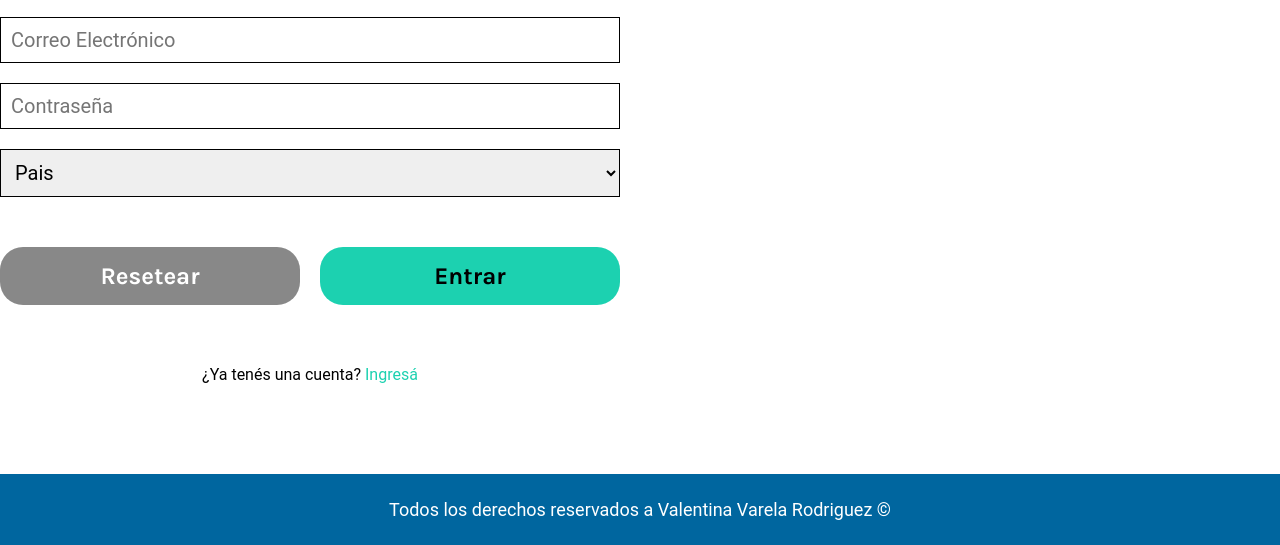
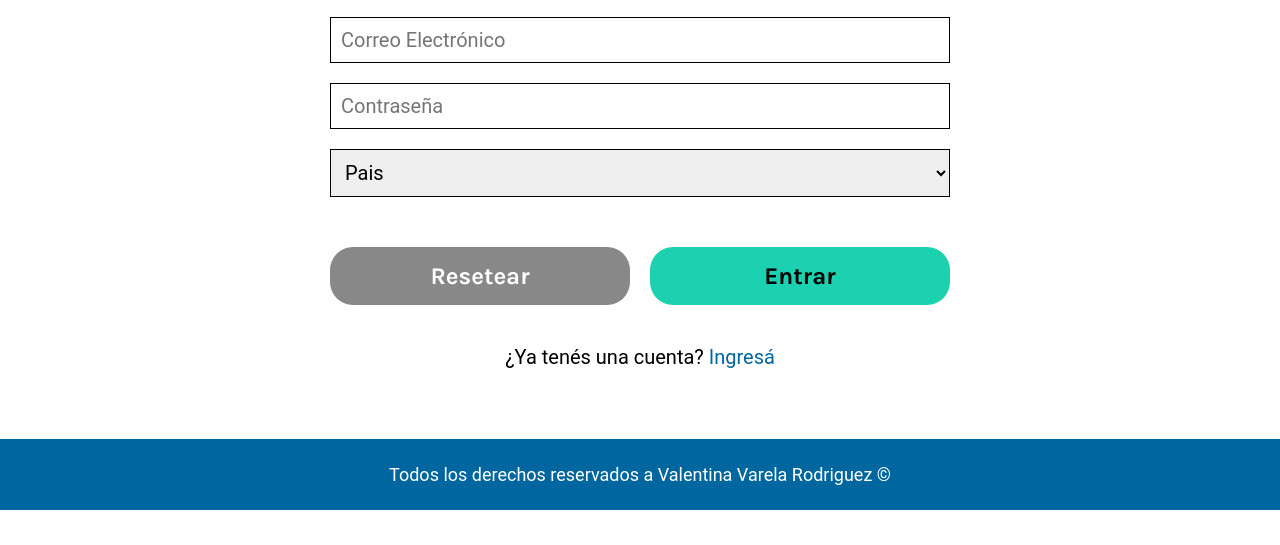
Before and after one commit to valva-ro/CTD-FrontEnd-I, a plain HTML site: page html/card-super-heroes/html/register.html in a window 1280 px wide. Shown: the part 275-820 px from the top of the page. Drawn offline with Linux system fonts and the light colour scheme.

Commit message:
[FIX] forms

```diff
--- a/html/card-super-heroes/css/forms.css
+++ b/html/card-super-heroes/css/forms.css
@@ -1,5 +1,12 @@
 @import url('https://fonts.googleapis.com/css2?family=Inter:wght@400;500;600;700&display=swap');
 @import url('https://fonts.googleapis.com/css2?family=Karla:wght@400;500;600;700&display=swap');
+
+.form-container {
+    display: flex;
+    flex-direction: column;
+    align-items: center;
+}
+
 
 .form {
     margin-top: 40px;
@@ -56,18 +63,17 @@
     line-height: 72px;
 }
 
-.form p {
-    text-align: center;
-    padding: 20px;
-}
-
-.form p a {
-    color: #1CD1B0;
+.form-container p a {
+    color: var(--primary-color);
     text-decoration: none;
 }
 
-.form p a:hover {
-    color: #16bb9d;
+.form-container p a:hover {
+    color: var(--primary-color-lighter);
+}
+
+.form-container p {
+    font-size: 20px;
 }
 
 input, textarea, select {
--- a/html/card-super-heroes/html/register.html
+++ b/html/card-super-heroes/html/register.html
@@ -25,6 +25,7 @@
 
     <main>
         <section>
+            <div class="form-container">
                 <div class="form">
                     <h1>Registro</h1>
                     <form action="" method="POST">
@@ -302,6 +303,7 @@
                                 class="input-btn form-btn right-btn"
                                 value="Entrar">
                         </div>
+                    </div>
                 </form>
                 <p>¿Ya tenés una cuenta? <a href="./login.html">Ingresá</a></p>
             </div>
```
Also changed, not shown: html/card-super-heroes/html/contact.html (+2 -0 lines), html/card-super-heroes/html/login.html (+2 -0 lines), html/card-super-heroes/index.html (+0 -1 lines). Lines whose indentation alone changed are shown as unchanged.
